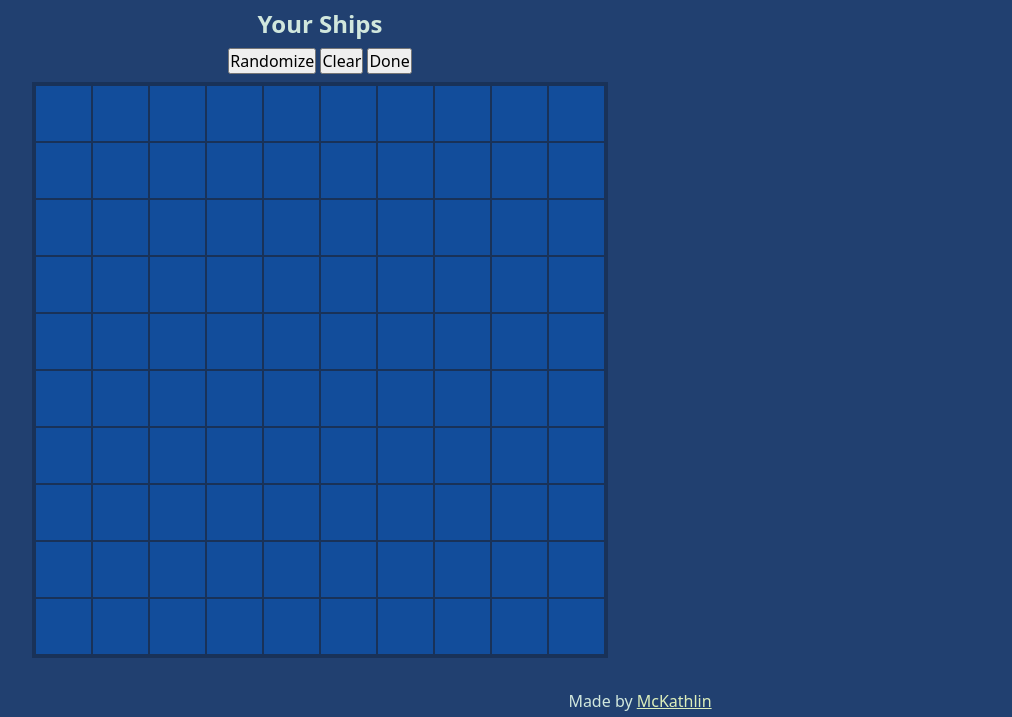
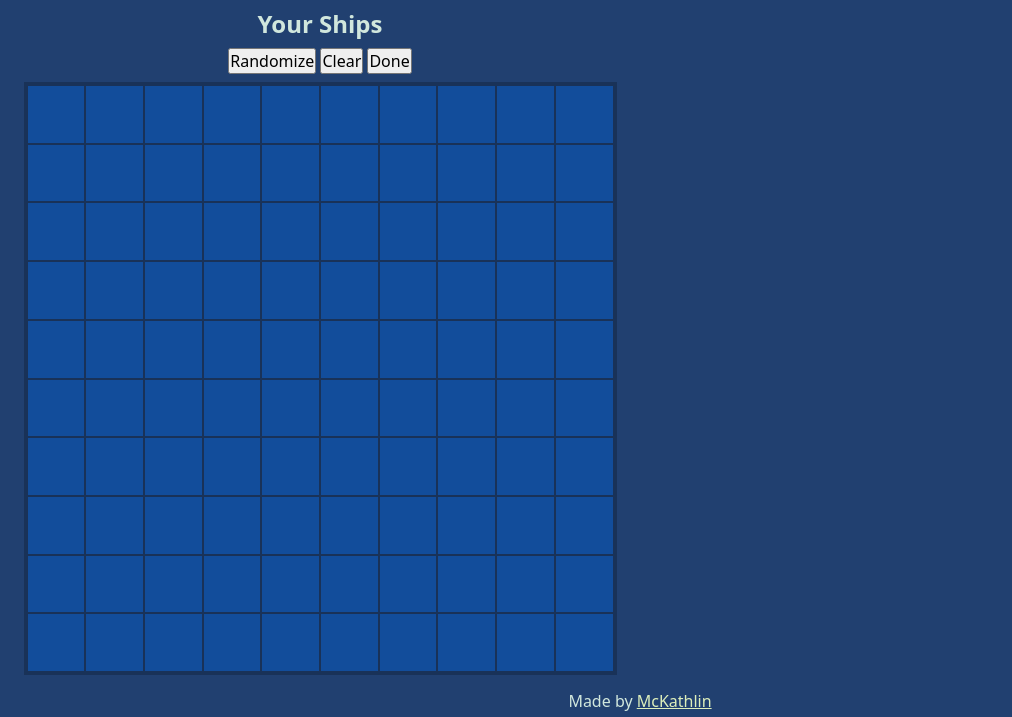
Before and after one commit to McKathlin/battleship, a website built with webpack: page src/template.html in a window 1280 px wide. Shown: the part 83-800 px from the top of the page, without its empty margins (0-1012 px from the left). Built offline with nearby package versions, Linux system fonts and the light colour scheme.

Commit message:
Auto-scale board height with flexbox

```diff
--- a/src/style.css
+++ b/src/style.css
@@ -29,6 +29,7 @@ body {
 
 main {
   flex: 1;
+  max-height: var(--main-height);
 
   display: grid;
   grid-template-columns: 1fr;
@@ -50,7 +51,7 @@ header {
   height: var(--header-height);
 
   display: grid;
-  grid-template-columns: 25% 50% 25%;
+  grid-template-columns: min-content 1fr;
   gap: 10px;
 }
 
@@ -70,6 +71,17 @@ header #message {
   border-radius: 11px;
 }
 
+/* Main */
+
+main section {
+  display: flex;
+  flex-direction: column;
+}
+
+main section .board {
+  flex: 1;
+}
+
 /* Player Ships section */
 
 section#player {
@@ -84,7 +96,6 @@ section#player .board {
   --grid-border-color: #193258;
   background-color: #124d9b;
   border: 3px solid var(--grid-border-color);
-  max-height: calc(100vh - 14rem);
   margin: auto;
   display: grid;
   /* Grid columns and rows are defined dynamically. */
@@ -117,7 +128,6 @@ section#opponent {
 
 section#opponent .board {
   border: 2px solid var(--grid-border-color, gray);
-  max-height: calc(100vh - 18rem);
   margin: auto;
 
   display: grid;
@@ -157,10 +167,14 @@ footer a:hover {
 
 /* Wide screen adjustments*/
 
-@media (min-width: 600px) {
+@media (orientation: landscape) {
   main {
     grid-template-columns: 1fr 1fr;
     grid-template-rows: 1fr;
+  }
+
+  header {
+    grid-template-columns: 25% 50% 25%;
   }
 
   section#player {
```
